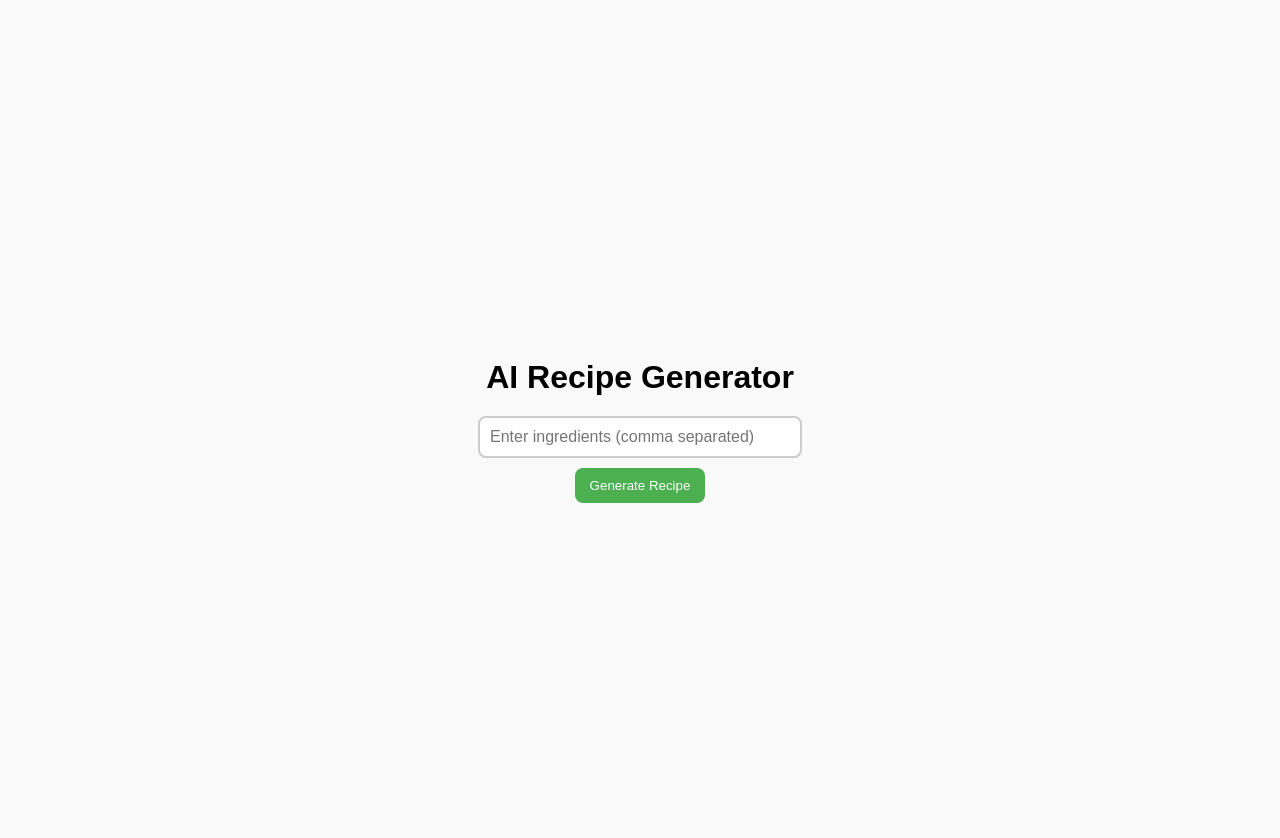
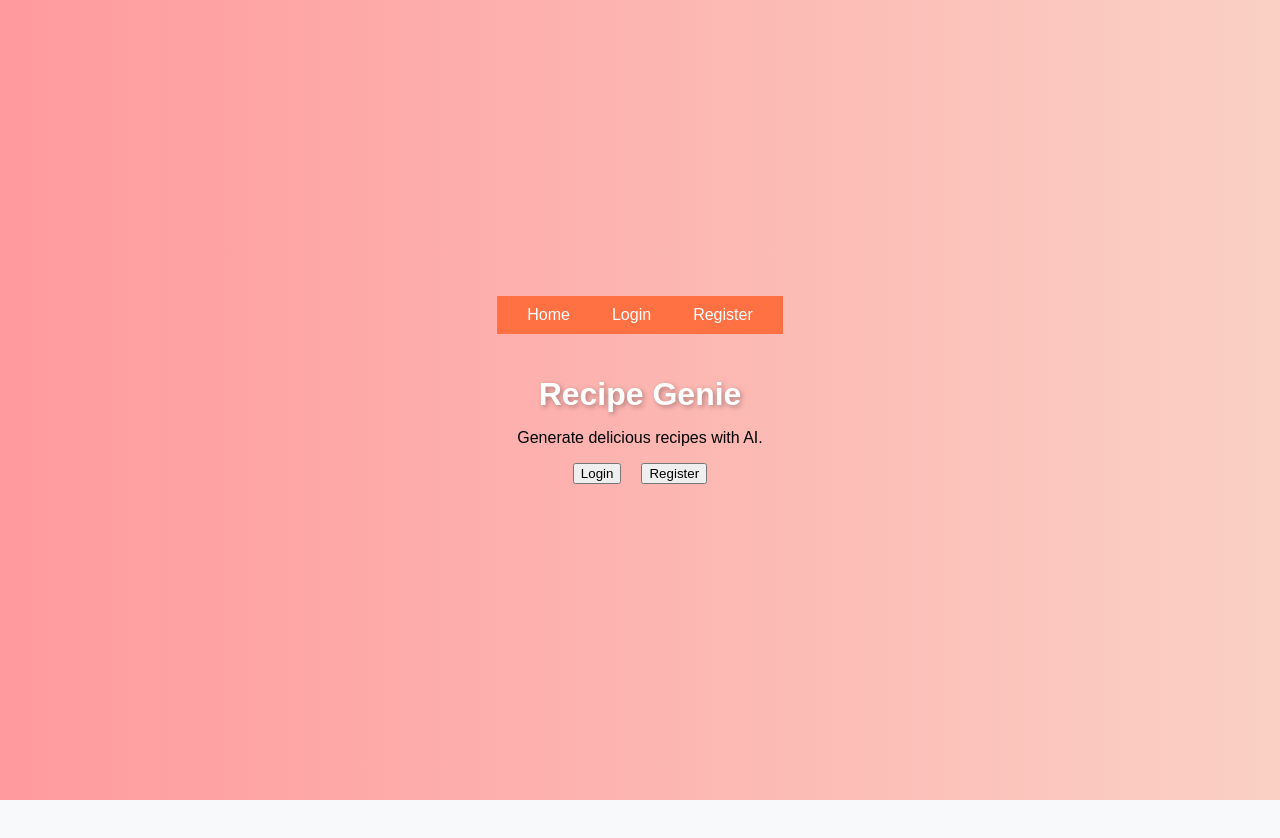
Before and after one commit to Arpita244/ai-recipe-generator, a React (Create React App) app: page / in a window 1280 px wide. After the commit the page ends 800 px from the top, so only its background shows below. Built offline with nearby package versions, Linux system fonts and the light colour scheme.

Commit message:
4th  commit

```diff
--- a/package.json
+++ b/package.json
@@ -8,6 +8,7 @@
     "framer-motion": "^12.4.0",
     "react": "^19.0.0",
     "react-dom": "^19.0.0",
+    "react-router-dom": "^7.1.5",
     "react-scripts": "5.0.1",
     "web-vitals": "^4.2.4"
   },
--- a/src/App.css
+++ b/src/App.css
@@ -1,38 +1,18 @@
-.App {
-  text-align: center;
-}
-
-.App-logo {
-  height: 40vmin;
-  pointer-events: none;
-}
-
-@media (prefers-reduced-motion: no-preference) {
-  .App-logo {
-    animation: App-logo-spin infinite 20s linear;
-  }
-}
-
-.App-header {
-  background-color: #282c34;
-  min-height: 100vh;
+.navbar {
   display: flex;
-  flex-direction: column;
-  align-items: center;
-  justify-content: center;
-  font-size: calc(10px + 2vmin);
+  justify-content: space-between;
+  padding: 10px 20px;
+  background: #ff7043;
   color: white;
 }
 
-.App-link {
-  color: #61dafb;
+.home, .auth-container, .dashboard {
+  text-align: center;
+  padding: 20px;
 }
 
-@keyframes App-logo-spin {
-  from {
-    transform: rotate(0deg);
-  }
-  to {
-    transform: rotate(360deg);
-  }
+a {
+  color: white;
+  text-decoration: none;
+  margin: 0 10px;
 }
--- a/src/App.js
+++ b/src/App.js
@@ -1,12 +1,39 @@
-import React from "react";
+import React, { useState } from "react";
+import { BrowserRouter as Router, Route, Routes, Link, Navigate } from "react-router-dom";
 import RecipeGenerator from "./components/RecipeGenerator";
+import Home from "./pages/Home";
+import Login from "./pages/Login";
+import Register from "./pages/Register";
+import Dashboard from "./pages/Dashboard";
+import "./App.css";
 
-function App() {
+const App = () => {
+  const [user, setUser] = useState(localStorage.getItem("user"));
+
   return (
-    <div>
-      <RecipeGenerator />
-    </div>
+    <Router>
+      <nav className="navbar">
+        <Link to="/">Home</Link>
+        {user ? (
+          <>
+            <Link to="/dashboard">Dashboard</Link>
+            <button onClick={() => { localStorage.removeItem("user"); setUser(null); }}>Logout</button>
+          </>
+        ) : (
+          <>
+            <Link to="/login">Login</Link>
+            <Link to="/register">Register</Link>
+          </>
+        )}
+      </nav>
+      <Routes>
+        <Route path="/" element={<Home />} />
+        <Route path="/login" element={<Login setUser={setUser} />} />
+        <Route path="/register" element={<Register />} />
+        <Route path="/dashboard" element={user ? <Dashboard /> : <Navigate to="/login" />} />
+      </Routes>
+    </Router>
   );
-}
+};
 
 export default App;
--- a/src/components/RecipeGenerator.css
+++ b/src/components/RecipeGenerator.css
@@ -1,78 +1,120 @@
-.recipe-container {
+/* RecipeGenerator.css */
+body {
+    background: linear-gradient(to right, #ff9a9e, #fad0c4);
+    font-family: 'Poppins', sans-serif;
+    display: flex;
+    justify-content: center;
+    align-items: center;
+    height: 100vh;
+    margin: 0;
+  }
+
+  .container {
     display: flex;
     flex-direction: column;
     align-items: center;
-    justify-content: center;
-    min-height: 100vh;
-    background-color: #f9f9f9;
+    text-align: center;
+    width: 100%;
+    max-width: 500px;
+    background: rgba(255, 255, 255, 0.15);
+    backdrop-filter: blur(10px);
     padding: 20px;
+    border-radius: 20px;
+    box-shadow: 0px 4px 10px rgba(0, 0, 0, 0.2);
+    animation: fadeIn 0.5s ease-in-out;
   }
 
-  .title {
+  /* Heading */
+  h1 {
     font-size: 2rem;
-    font-weight: bold;
-    margin-bottom: 20px;
+    font-weight: 700;
+    color: white;
+    text-shadow: 2px 2px 5px rgba(0, 0, 0, 0.3);
+    margin-bottom: 10px;
   }
 
-  .input-container {
-    display: flex;
-    flex-direction: column;
-    align-items: center;
-    gap: 10px;
+  /* Input Field */
+  .input-box {
+    width: 100%;
+    padding: 12px;
+    font-size: 16px;
+    border: 2px solid rgba(255, 255, 255, 0.3);
+    background: rgba(255, 255, 255, 0.2);
+    backdrop-filter: blur(8px);
+    border-radius: 8px;
+    outline: none;
+    transition: 0.3s;
+    color: white;
   }
 
-  .input-box {
-    width: 300px;
-    padding: 10px;
-    border: 2px solid #ccc;
-    border-radius: 8px;
-    font-size: 1rem;
+  .input-box::placeholder {
+    color: rgba(255, 255, 255, 0.7);
   }
 
+  .input-box:focus {
+    border-color: white;
+    box-shadow: 0px 0px 10px rgba(255, 255, 255, 0.5);
+  }
+
+  /* Button Styling */
   .generate-btn {
-    background-color: #4CAF50;
+    margin-top: 15px;
+    width: 100%;
+    padding: 12px;
+    font-size: 18px;
+    font-weight: bold;
     color: white;
-    padding: 10px 15px;
+    background: linear-gradient(to right, #ff758c, #ff7eb3);
     border: none;
     border-radius: 8px;
     cursor: pointer;
-    transition: background 0.3s;
+    transition: 0.3s;
+    text-transform: uppercase;
+    box-shadow: 0px 4px 6px rgba(0, 0, 0, 0.2);
   }
 
   .generate-btn:hover {
-    background-color: #45a049;
+    background: linear-gradient(to right, #ff7eb3, #ff758c);
+    transform: scale(1.05);
   }
 
-  .loading-text {
-    color: #ff9800;
-    font-weight: bold;
-    margin-top: 10px;
+  /* Recipe Output Box */
+  .recipe-output {
+    margin-top: 20px;
+    background: rgba(255, 255, 255, 0.2);
+    padding: 15px;
+    border-radius: 10px;
+    color: white;
+    font-size: 16px;
+    text-align: left;
+    line-height: 1.5;
+    max-height: 200px;
+    overflow-y: auto;
   }
 
-  .error-text {
-    color: red;
-    font-weight: bold;
-    margin-top: 10px;
+  /* Responsive Design */
+  @media (max-width: 600px) {
+    .container {
+      width: 90%;
+    }
+
+    h1 {
+      font-size: 1.8rem;
+    }
+
+    .generate-btn {
+      font-size: 16px;
+    }
   }
 
-  .recipe-result {
-    background-color: white;
-    padding: 20px;
-    margin-top: 20px;
-    border-radius: 10px;
-    box-shadow: 0px 0px 10px rgba(0, 0, 0, 0.1);
+  /* Animation */
+  @keyframes fadeIn {
+    from {
+      opacity: 0;
+      transform: translateY(-20px);
+    }
+    to {
+      opacity: 1;
+      transform: translateY(0);
+    }
   }
-
-  .copy-btn {
-    background-color: #007bff;
-    color: white;
-    padding: 8px 12px;
-    border: none;
-    border-radius: 5px;
-    cursor: pointer;
-    margin-top: 10px;
-  }
-
-  .copy-btn:hover {
-    background-color: #0056b3;
-  }
--- /dev/null
+++ b/src/pages/Dashboard.js
@@ -0,0 +1,16 @@
+import React from "react";
+import RecipeGenerator from "../components/RecipeGenerator";
+
+const Dashboard = () => {
+  const user = localStorage.getItem("user"); // Get logged-in user
+
+  return (
+    <div className="dashboard">
+      <h2>Welcome, {user} ❤️</h2>
+      <p>We're so happy to have you here! Let's cook something amazing today. 🍽️✨</p>
+      <RecipeGenerator /> {/* Include Recipe Generator */}
+    </div>
+  );
+};
+
+export default Dashboard;
--- /dev/null
+++ b/src/pages/Home.js
@@ -0,0 +1,17 @@
+import React from "react";
+import { Link } from "react-router-dom";
+
+const Home = () => {
+  return (
+    <div className="home">
+      <h1>Recipe Genie</h1>
+      <p>Generate delicious recipes with AI.</p>
+      <div className="home-buttons">
+        <Link to="/login"><button>Login</button></Link>
+        <Link to="/register"><button>Register</button></Link>
+      </div>
+    </div>
+  );
+};
+
+export default Home;
--- /dev/null
+++ b/src/pages/Login.js
@@ -0,0 +1,47 @@
+import React, { useState } from "react";
+import { useNavigate, Link } from "react-router-dom";
+
+const Login = ({ setUser }) => {
+  const [email, setEmail] = useState("");
+  const [password, setPassword] = useState("");
+  const navigate = useNavigate();
+
+  const handleLogin = (e) => {
+    e.preventDefault();
+
+    // Check if the user is registered
+    const registeredUser = localStorage.getItem("user");
+    const registeredPassword = localStorage.getItem("password");
+
+    if (!registeredUser) {
+      alert("No account found! Please register first.");
+      navigate("/register");
+      return;
+    }
+
+    // Check if entered credentials match stored credentials
+    if (email === registeredUser && password === registeredPassword) {
+      localStorage.setItem("user", email);
+      setUser(email);
+      navigate("/dashboard");
+    } else {
+      alert("Invalid email or password!");
+    }
+  };
+
+  return (
+    <div className="auth-container">
+      <h2>Login</h2>
+      <form onSubmit={handleLogin}>
+        <input type="email" placeholder="Email" value={email} onChange={(e) => setEmail(e.target.value)} required />
+        <input type="password" placeholder="Password" value={password} onChange={(e) => setPassword(e.target.value)} required />
+        <button type="submit">Login</button>
+      </form>
+      <p>
+        Don't have an account? <Link to="/register">Register here</Link>
+      </p>
+    </div>
+  );
+};
+
+export default Login;
--- /dev/null
+++ b/src/pages/Register.js
@@ -0,0 +1,32 @@
+import React, { useState } from "react";
+import { useNavigate, Link } from "react-router-dom";
+
+const Register = () => {
+  const [email, setEmail] = useState("");
+  const [password, setPassword] = useState("");
+  const navigate = useNavigate();
+
+  const handleRegister = (e) => {
+    e.preventDefault();
+    localStorage.setItem("user", email);
+    localStorage.setItem("password", password);
+    alert("Registration successful! Please log in.");
+    navigate("/login");
+  };
+
+  return (
+    <div className="auth-container">
+      <h2>Register</h2>
+      <form onSubmit={handleRegister}>
+        <input type="email" placeholder="Email" value={email} onChange={(e) => setEmail(e.target.value)} required />
+        <input type="password" placeholder="Password" value={password} onChange={(e) => setPassword(e.target.value)} required />
+        <button type="submit">Register</button>
+      </form>
+      <p>
+        Already have an account? <Link to="/login">Login here</Link>
+      </p>
+    </div>
+  );
+};
+
+export default Register;
```
Also changed, not shown: 1 other file (tests, documents, lock files or other folders).
